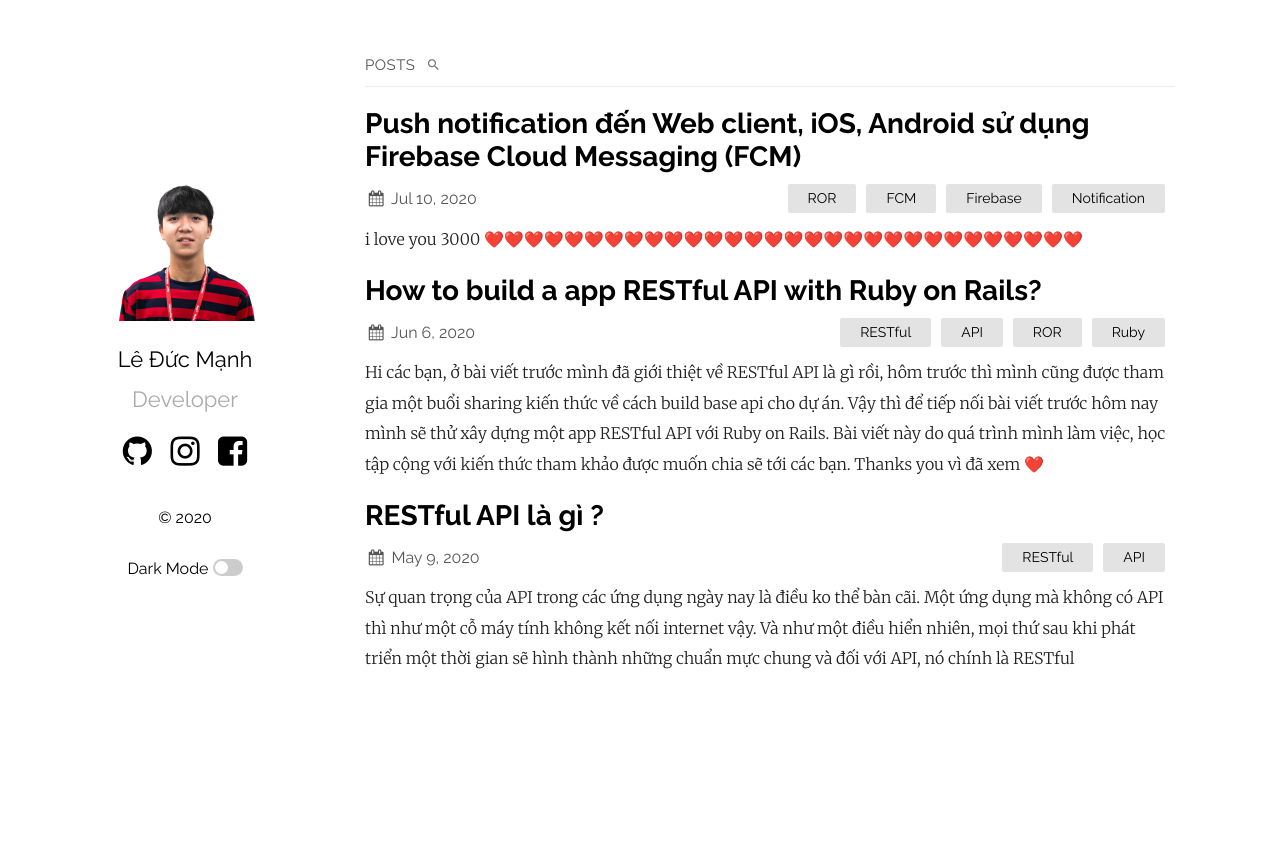
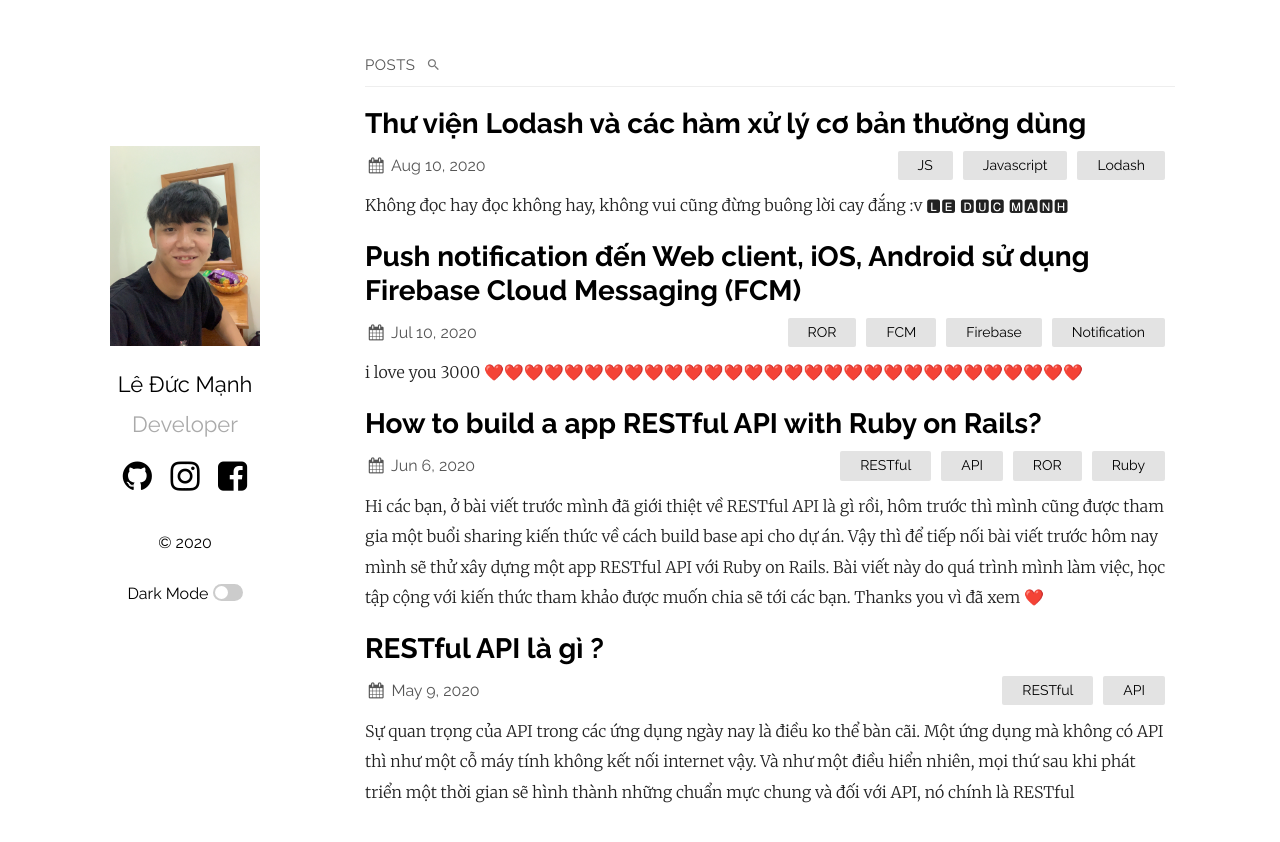
Before and after one commit to leducmanh1011/leducmanh1011.github.io, a Jekyll site: the page built from index.md, in a window 1280 px wide. Shown: the top 842 px of the page. Built offline with Jekyll 4.4.1, drawn with Linux system fonts in a browser that asks for light colours; some of the changed lines change nothing that is shown.

Commit message:
post 10-08-2020 Thu vien Lodash

````diff
--- a/_config.yml
+++ b/_config.yml
@@ -1,4 +1,4 @@
-title: ManhLD Blog - Hello bro
+title: 🅻🅴 🅳🆄🅲 🅼🅰🅽🅷 - ManhLD Blog
 author: Lê Đức Mạnh
 email: leducmanh101198@gmail.com
 description: > # this means to ignore newlines until "show_exerpts:"
--- a/_includes/head.html
+++ b/_includes/head.html
@@ -3,5 +3,6 @@
 <meta http-equiv="X-UA-Compatible" content="ie=edge">
 <link href="https://fonts.googleapis.com/css?family=Merriweather:300|Raleway:400,700" rel="stylesheet">
 <link rel="stylesheet" href="{{ "/assets/css/style.css" | relative_url }}">
+<link rel="icon" href="/assets/ldm.jpg">
 <title>{{ page.title | default: site.title }}</title>
 {% seo %}
--- a/_layouts/default.html
+++ b/_layouts/default.html
@@ -8,7 +8,7 @@
 <body>
   <main class="container">
     <section class="about">
-      <a href="/"><img src="{{ "/assets/manhdz.jpg" | relative_url }}" alt="{{ site.plainwhite.name }}"></a>
+      <a href="/"><img src="{{ "/assets/ldm.jpg" | relative_url }}" alt="{{ site.plainwhite.name }}"></a>
       <h2 id="title">
         <a href="/">{{ site.plainwhite.name }}</a>
       </h2>
--- /dev/null
+++ b/_posts/2020-10-08-thu-vien-lodash-va-cac-ham-xu-ly-co-ban.markdown
@@ -0,0 +1,210 @@
+---
+layout: post
+title:  "Thư viện Lodash và các hàm xử lý cơ bản thường dùng"
+date:   2020-08-10 10:11:10 +0530
+categories: JS Javascript Lodash
+---
+Không đọc hay đọc không hay, không vui cũng đừng buông lời cay đắng :v
+🅻🅴 🅳🆄🅲 🅼🅰🅽🅷
+
+## Lời nói đầu
+
+Hi các bạn, vừa rồi mình vừa tham gia phát triển tính năng mới của một dự án. Và dự án đó áp dụng thư viện khá hay mà mình muốn chia sẽ trong bài viết này. Đó là Lodash! Hãy cùng mình tìm hiểu thư viện Lodash là gì? Và các fuction cơ bản của nó nhé.
+
+Bắt đầu thôiiiiiiiiiii
+
+## Giới thiệu về thư viện Lodash
+
+Lodash là phiên bản mở rộng hơn của thư viện underscore, với nhiều chức năng và cho hiệu năng cao hơn. Các chức năng của Lodash được chia ra làm các nhóm: nhóm xử lý Array, nhóm xử lý Object, nhóm xử lý Date, Function, Lang, Math, Number,…
+
+Vì phạm vi có hạn nên trong bài viết này mình chỉ giới thiệu các fuction cơ bản hay dùng. Các bạn có thể tìm hiểu thêm [ở đây](https://lodash.com/docs).
+
+## Các fuction cơ bản của thư viện Lodash
+
+### Các functions xử lý String
+
+`.camelCase`: nhận argument là string và trả về string đã format theo dạng camel
+
+```javascript
+_.camelCase('Duc Manh');
+// => 'ducManh'
+
+_.camelCase('--duc-manh--');
+// => 'ducManh'
+```
+
+`_.split`: tách 1 string theo mẫu (pattern) hay theo ký tự về thành mảng các ký tự.
+
+```javascript
+.split('a-b-c', '-', 2);
+// => ['a', 'b']
+```
+
+`_.pad`, `_.padLeft`, `_.padRight`: Canh giữa, trái, phải string bằng cách thêm khoảng trắng vào string.
+
+`_.trim`, `_.trimEnd`, `_.trimStart`: loại bỏ khoảng trắng (white space) hoặc ký tự xác định nào đó ở 2 đầu, ở cuối hoặc ở đầu.
+
+```javascript
+_.trim('  ldm  ');
+// => 'ldm'
+
+_.trimStart('  ldm  ');
+// => 'ldm  '
+
+_.trimEnd('-_-ldm-_-', '_-');
+// => '-_-ldm'
+```
+
+### Các functions xử lý Array
+
+`_.concat`: Tạo một array mới bằng cách nối các tham số lại với nhau.
+
+```javascript
+var array = [1];
+var other = _.concat(array, 2, [3], [[4]]);
+
+console.log(other);
+// => [1, 2, 3, [4]]
+
+```
+
+`_.difference(array, [values])`: lọc ra những phần tử có mặt trong array mà không có mặt trong các đối số còn lại (values).
+
+```javascript
+_.difference([2, 1], [2, 3]);
+// => [1]
+```
+
+`_.findIndex`: tìm kiếm phần tử trong mảng và trả về index của phần tử đó trong mảng, trả về -1 nếu không tìm thấy.
+
+```javascript
+var users = [
+  { 'user': 'barney',  'active': false },
+  { 'user': 'fred',    'active': false },
+  { 'user': 'pebbles', 'active': true }
+];
+
+_.findIndex(users, function(o) { return o.user == 'barney'; });
+// => 0
+
+_.findIndex(users, { 'user': 'fred', 'active': false });
+// => 1
+```
+
+`_.flatten`, `_.flattenDeep`: convert mảng n chiều về (n – 1) chiều với `_.flatten` và 1 chiều với `_.flattenDeep`
+
+```javascript
+_.flatten([1, [2, [3, [4]], 5]]);
+// => [1, 2, [3, [4]], 5]
+
+_.flattenDeep([1, [2, [3, [4]], 5]]);
+// => [1, 2, 3, 4, 5]
+
+```
+
+### Các functions xử lý Object
+
+`_.keys`: Trả về tên toàn bộ key của 1 object `_.values`: Trả về tên toàn bộ value của 1 object.
+
+```javascript
+var object = { 'user': 'fred', 'age': 40 };
+_.keys(object);
+// => ["user", "age"]
+
+_.values(object);
+// => ["fred", 40]
+```
+
+`_.pick`: Chỉ lấy 1 thuộc tính của object.
+
+`_.omit`: Bỏ 1 thuộc tính của object, lấy toàn bộ những thuộc tính còn lại.
+
+
+```javascript
+var object = { 'user': 'fred', 'age': 40 };
+
+_.pick(object, 'user');
+// => { 'user': 'fred' }
+
+_.omit(object, 'age');
+// => { 'user': 'fred' }
+```
+
+`_.invert`: Đảo ngược key-value của 1 object
+
+```javascript
+var object = { 'a': 1, 'b': 2, 'c': 1 };
+
+_.invert(object);
+// => { '1': 'c', '2': 'b' }
+```
+
+### Một số ultility function
+
+`_.isNil`, `_.isNull`, `_.isUndefined`, `_.isNumber`, `_.isObject`, `_.isInteger` : là các function kiểm tra 1 giá trị có null hay undefined hay có phải là kiểu số hay object hay không
+
+```javascript
+_.isNull(null);
+// → true
+
+_.isFunction(_);
+// → true
+_.isFunction(/abc/);
+// → false
+
+_.isNumber(8.4);
+// → true
+_.isNumber(NaN);
+// → true
+_.isNumber('8.4');
+// → false
+
+_.isObject({});
+// → true
+_.isObject([1, 2, 3]);
+// → true
+_.isObject(1);
+// → false
+```
+
+`_.isEqual`: function này so sánh 2 array, hoặc 2 object. Function này sử dung `deep comparision`, so sánh từng field của 2 object, hoặc từng phần tử của 2 array.
+
+```javascript
+var object = { 'a': 1 };
+var other = { 'a': 1 };
+
+_.isEqual(object, other);
+// => true
+
+object === other;
+// => false
+```
+
+`_.isEmpty`: Checks if value is an empty object, collection, map, or set. Kiểm tra 1 giá trị có là object rỗng hay không. Một object được coi là rỗng nếu nó không có thuộc tính enumerable string keyed.
+
+```javascript
+_.isEmpty(null);
+// => true
+
+_.isEmpty(true);
+// => true
+
+_.isEmpty(1);
+// => true
+
+_.isEmpty([1, 2, 3]);
+// => false
+
+_.isEmpty({ 'a': 1 });
+// => false
+```
+
+## Cuối cùng
+
+Bài viết của mình đến đây là kết thúc. Các bạn thử dùng thư viện này xem nhé, trong quá trình sử dụng các bạn có thể tìm hiểu thêm.
+
+Hy vọng giúp các bạn code JS xịn xò hơn ^^
+
+Thank for reading. <3
+
+Sources: Viblo, TopDev, Lodash Documentation, Toidicodedao
````
Also changed, not shown: assets/ldm.jpg (added).
